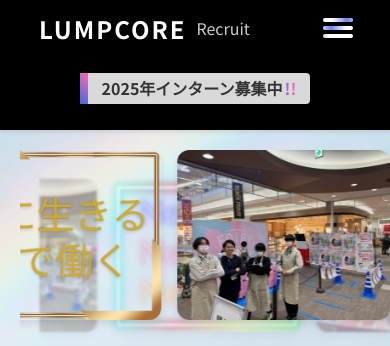
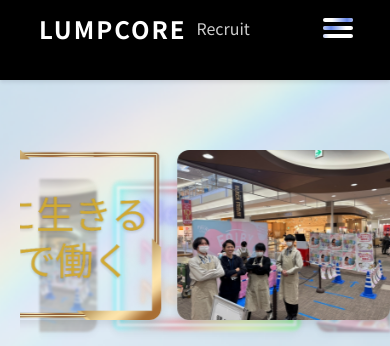
Before and after one commit to lumpVSScord/LumpcoreRecruit, a plain HTML site: page index.html in a window 390 px wide. Shown: the top 346 px of the page. Drawn offline with Linux system fonts and the light colour scheme; a web font is replaced by a local one.

Commit message:
ヘッダーのメッセージ削除

```diff
--- a/index.html
+++ b/index.html
@@ -46,7 +46,6 @@
                 </ul>
             </nav>
         </div>
-        <p class="header-tagline">2025年インターン募集中<span class="tagline-bang">!!</span></p>
     </header>
 
     <section id="top-image">
--- a/smallstyle.css
+++ b/smallstyle.css
@@ -34,65 +34,9 @@
   left: 0;
   width: 100%;
   z-index: 1000; /* ← 必ず dropdown より上に */
-  height: 110px; /* dropdown-menu offset と揃える */
+  height: 60px; /* 元のヘッダー高さに戻す */
   padding: 10px 0; /* 上下の余白のみ */
-  display: flex;
-  flex-direction: column;
-  justify-content: space-between; /* 下部に見出しを配置 */
   transition: height 0.3s ease;
-  }
-
-  .header-tagline {
-    align-self: center;
-    position: relative;
-    display: inline-flex;
-    align-items: center;
-    padding: 6px 14px 6px 22px;
-    font-size: 1rem;
-    font-weight: 600;
-    color: #333;
-    background-color: rgba(255, 255, 255, 0.85);
-    border-radius: 4px;
-    line-height: 1.2;
-    transition: opacity 0.3s ease;
-  }
-
-  .header-tagline .tagline-bang {
-    display: inline-block;
-    margin-left: 2px;
-    background: linear-gradient(90deg, var(--primary-start), var(--primary-end), var(--primary-start));
-    -webkit-background-clip: text;
-    background-clip: text;
-    color: transparent;
-    background-size: 200% 100%;
-    animation: headerBangGradient 1.5s linear infinite;
-  }
-
-  .header-tagline::before {
-    content: '';
-    position: absolute;
-    left: 0;
-    top: 0;
-    width: 8px;
-    height: 100%;
-    background: linear-gradient(45deg, var(--primary-start), var(--primary-end));
-  }
-
-  header.scrolled {
-    height: 60px;
-  }
-
-  header.scrolled .header-tagline {
-    opacity: 0;
-    visibility: hidden;
-    height: 0;
-    margin: 0;
-    padding: 0;
-  }
-
-  header.scrolled .dropdown-menu {
-    top: 60px;
-    height: calc(100vh - 60px);
   }
 
   #top-image {
@@ -164,7 +108,8 @@
     left: 0;
     width: 100vw;
     z-index: 9999; /* header より下に */
-    background: linear-gradient(135deg, rgba(65, 105, 225, 0.95), rgba(255, 105, 180, 0.95));
+    background: #000;
+    color: #fff;
     padding: 20px;
     display: none;
     flex-direction: column;
--- a/styles.css
+++ b/styles.css
@@ -77,10 +77,6 @@ header {
     top: 0; left: 0;
     z-index: 1000;
     box-shadow: 0 2px 4px rgba(0,0,0,0.1);
-}
-
-.header-tagline {
-    display: none;
 }
 
 header.scrolled {
@@ -189,7 +185,8 @@ header.scrolled {
     position: absolute;
     top: 100%;
     right: 0;
-    background: linear-gradient(45deg, rgba(65, 105, 225, 0.5), rgba(255, 105, 180, 0.5)); /* 透明度を追加 */
+    background: #000;
+    color: #fff;
     box-shadow: 0 4px 8px rgba(0, 0, 0, 0.1);
     border-radius: 5px;
     overflow: hidden;
@@ -204,7 +201,7 @@ header.scrolled {
   }
 
   .dropdown-menu li a {
-    color: #000080;
+    color: #fff;
     text-decoration: none;
     padding: 10px 15px;
     display: block;
```
Lines whose indentation alone changed are shown as unchanged.
